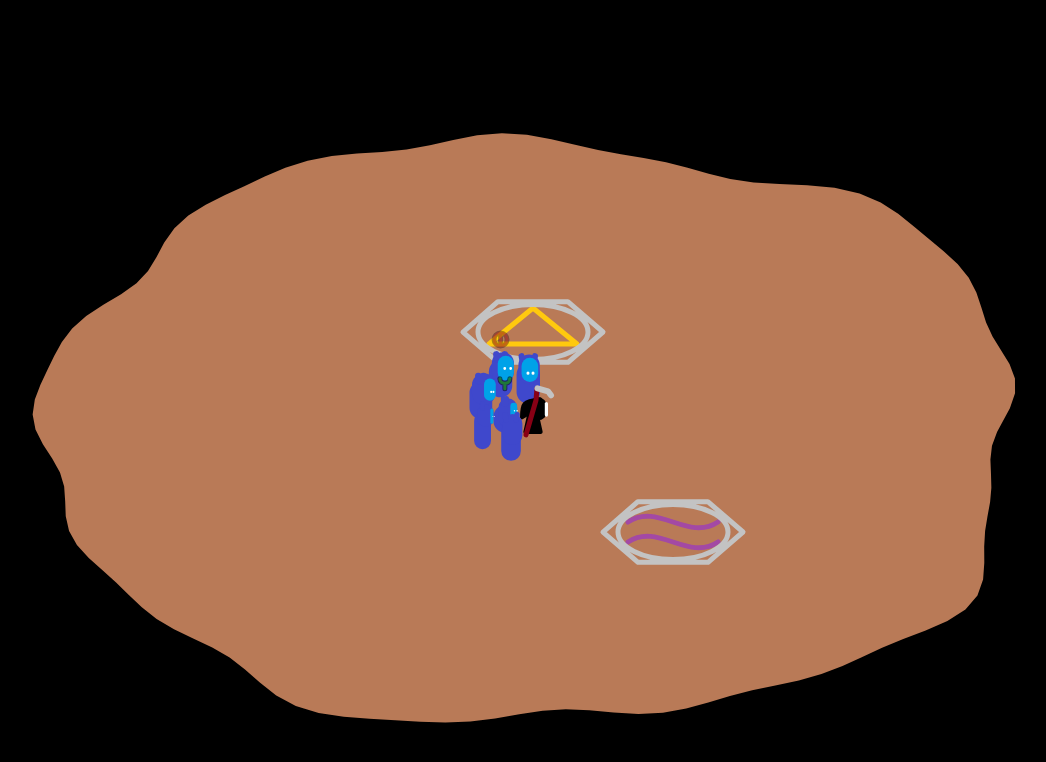
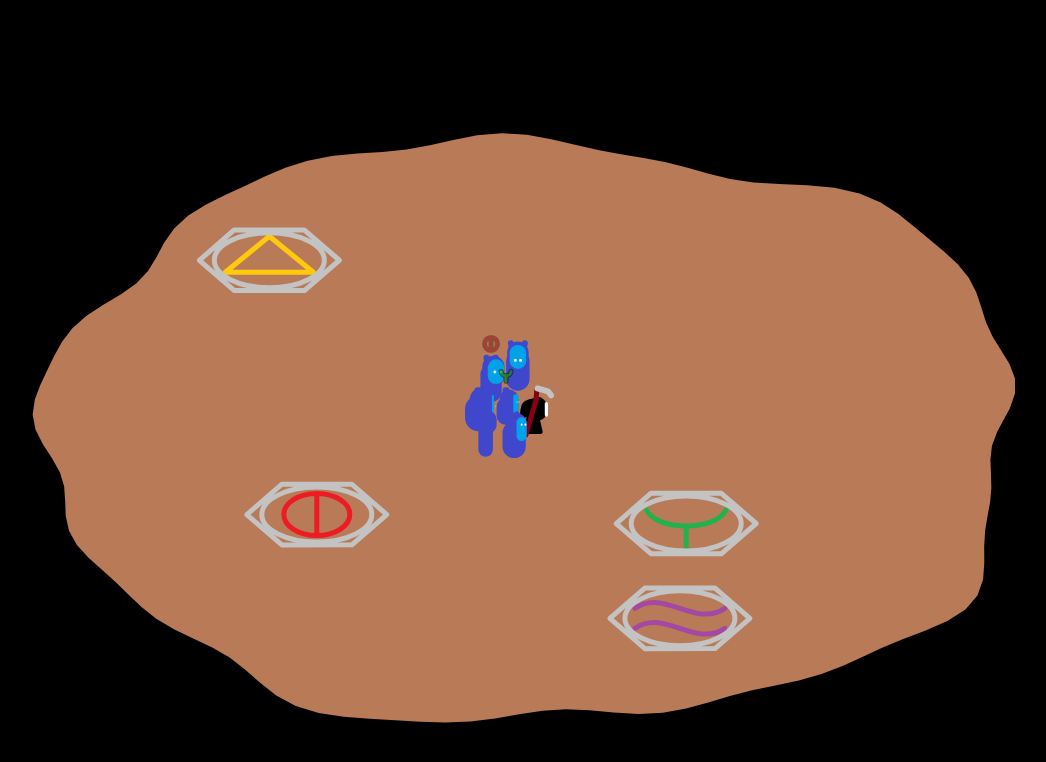
Before and after one commit to arikwex/soula-cola, a website: page index.html in a window 1280 px wide. Shown: the whole page, without its empty margins (107-1153 px from the left). Drawn offline with Linux system fonts and the light colour scheme.

Commit message:
Crude spawner

```diff
--- a/hitlist.txt
+++ b/hitlist.txt
@@ -7,6 +7,7 @@ HITLIST
 - THE Soda Animation
 - Soul manager behavior / level layout to match soda type
 - Audio + Music
+- Visual for mis-type
 - "meep meep meep" in desperation for their desires
 - Main menu
 - Themed font (monospace?)
--- a/index.html
+++ b/index.html
@@ -442,6 +442,7 @@
   var LIGHT_GRAY = "#C3C3C3";
   var DARK_RED = "#880015";
   var BROWN = "#B97A57";
+  var RED = "#ED1C24";
   var ORANGE = "#FFC90E";
   var GREEN = "#22B14C";
   var TEAL = "#99D9EA";
@@ -716,7 +717,7 @@
     let self = null;
     let vx = 0;
     let vy = 0;
-    let SPEED = 40 + Math.random() * 110;
+    let SPEED = 70 + Math.random() * 40;
     let HEIGHT = 0.9 + Math.random() * 1;
     let WIDTH = 0.9 + Math.random() * 0.4;
     let FACE_HEIGHT = Math.random() * 8;
@@ -1001,73 +1002,6 @@
   }
   var soul_default = Soul;
 
-  // src/soul-manager.js
-  function SoulManager() {
-    let soulRequests = /* @__PURE__ */ new Map();
-    let tick2 = 0;
-    let availableEmotes = [EMOTE.TRIANGLE, EMOTE.YOTA, EMOTE.CIRCLE, EMOTE.WAVE];
-    function assignSoulEmote(soul, emote) {
-      if (soul == null) {
-        return;
-      }
-      soulRequests.set(soul, {
-        emote,
-        time: Date.now()
-      });
-      emit("assign-emote", { soul, emote });
-    }
-    function getSoulEmote(soul) {
-      return soulRequests.get(soul);
-    }
-    function isSoulAssigned(soul) {
-      return getSoulEmote(soul) !== void 0;
-    }
-    function getNumAssignments() {
-      return soulRequests.size;
-    }
-    function clearAssignement(soul) {
-      return soulRequests.delete(soul);
-    }
-    function clearAll() {
-      soulRequests.clear();
-    }
-    function getRandomFreeSoul() {
-      const souls = getObjectsByTag("soul");
-      const freeSouls = souls.filter((x) => !isSoulAssigned(x));
-      if (freeSouls.length == 0) {
-        return null;
-      }
-      return freeSouls[Math.floor(Math.random() * freeSouls.length)];
-    }
-    function getRandomEmote() {
-      return availableEmotes[Math.floor(Math.random() * availableEmotes.length)];
-    }
-    function render(ctx2) {
-    }
-    function update(dT) {
-      tick2 += dT;
-      if (tick2 < 1) {
-        return;
-      }
-      tick2 -= 1;
-      const numAssignments = getNumAssignments();
-      if (numAssignments == 0) {
-        assignSoulEmote(getRandomFreeSoul(), getRandomEmote());
-      } else {
-        if (Math.random() > 0.5) {
-          assignSoulEmote(getRandomFreeSoul(), getRandomEmote());
-        }
-      }
-    }
-    return {
-      update,
-      render,
-      tags: ["soul-manager"],
-      order: 0
-    };
-  }
-  var soul_manager_default = SoulManager;
-
   // src/gateway.js
   function Gateway(cx, cy, emote) {
     let activeTimer = 0;
@@ -1156,6 +1090,11 @@
       const dy = ty - cy;
       return dx * dx + dy * dy * 2 < 65 * 65;
     }
+    function isTooCloseToGate(tx, ty) {
+      const dx = tx - cx;
+      const dy = ty - cy;
+      return dx * dx + dy * dy * 2 < 130 * 130;
+    }
     function refreshActive() {
       activeTimer = 0.2;
     }
@@ -1175,6 +1114,7 @@
       update,
       render,
       inRegion,
+      isTooCloseToGate,
       refreshActive,
       getX,
       getY,
@@ -1185,6 +1125,105 @@
     };
   }
   var gateway_default = Gateway;
+
+  // src/soul-manager.js
+  function SoulManager() {
+    let soulRequests = /* @__PURE__ */ new Map();
+    let tick2 = 0;
+    let availableEmotes = [EMOTE.TRIANGLE, EMOTE.YOTA, EMOTE.CIRCLE, EMOTE.WAVE];
+    function assignSoulEmote(soul, emote) {
+      if (soul == null) {
+        return;
+      }
+      soulRequests.set(soul, {
+        emote,
+        time: Date.now()
+      });
+      emit("assign-emote", { soul, emote });
+    }
+    function getSoulEmote(soul) {
+      return soulRequests.get(soul);
+    }
+    function isSoulAssigned(soul) {
+      return getSoulEmote(soul) !== void 0;
+    }
+    function getNumAssignments() {
+      return soulRequests.size;
+    }
+    function clearAssignement(soul) {
+      return soulRequests.delete(soul);
+    }
+    function clearAll() {
+      soulRequests.clear();
+    }
+    function getRandomFreeSoul() {
+      const souls = getObjectsByTag("soul");
+      const freeSouls = souls.filter((x) => !isSoulAssigned(x));
+      if (freeSouls.length == 0) {
+        return null;
+      }
+      return freeSouls[Math.floor(Math.random() * freeSouls.length)];
+    }
+    function getRandomEmote() {
+      return availableEmotes[Math.floor(Math.random() * availableEmotes.length)];
+    }
+    function getNumGateways() {
+      return getObjectsByTag("gateway").length;
+    }
+    function spawnRandomGateway() {
+      const emote = getRandomEmote();
+      const gateways = getObjectsByTag("gateway");
+      let sx = 0;
+      let sy = 0;
+      for (let i = 0; i < 200; i++) {
+        sx = (Math.random() - 0.5) * 800;
+        sy = (Math.random() - 0.5) * 600;
+        const CM = Math.sqrt(sx * sx + sy * sy * 2.8);
+        if (CM > 390) {
+          sx = 390 * sx / CM;
+          sy = 390 * sy / CM;
+        }
+        let isValid = true;
+        for (let j = 0; j < gateways.length; j++) {
+          if (gateways[j].isTooCloseToGate(sx, sy)) {
+            isValid = false;
+            break;
+          }
+        }
+        if (isValid) {
+          break;
+        }
+      }
+      add(new gateway_default(sx, sy, emote));
+    }
+    function render(ctx2) {
+    }
+    function update(dT) {
+      tick2 += dT;
+      if (tick2 < 1) {
+        return;
+      }
+      tick2 -= 1;
+      const numAssignments = getNumAssignments();
+      if (numAssignments == 0) {
+        assignSoulEmote(getRandomFreeSoul(), getRandomEmote());
+      } else {
+        if (Math.random() > 0.75) {
+          assignSoulEmote(getRandomFreeSoul(), getRandomEmote());
+        }
+      }
+      if (getNumGateways() < availableEmotes.length) {
+        spawnRandomGateway();
+      }
+    }
+    return {
+      update,
+      render,
+      tags: ["soul-manager"],
+      order: 0
+    };
+  }
+  var soul_manager_default = SoulManager;
 
   // src/hex-particle.js
   function HexParticle(cx, cy, emote) {
@@ -1385,8 +1424,6 @@
     add(new arena_default());
     add(new soul_manager_default());
     add(new interaction_default());
-    add(new gateway_default(0, -100, EMOTE.TRIANGLE));
-    add(new gateway_default(140, 100, EMOTE.WAVE));
     add(new grim_default(0, 0));
     for (let i = 0; i < 6; i++) {
       add(new soul_default(-50 - 15 * i, Math.cos(i * 2) * 20));
--- a/src/main.js
+++ b/src/main.js
@@ -13,8 +13,8 @@ function initialize() {
     add(new Arena());
     add(new SoulManager());
     add(new Interaction());
-    add(new Gateway(0, -100, EMOTE.TRIANGLE));
-    add(new Gateway(140, 100, EMOTE.WAVE));
+    // add(new Gateway(0, -100, EMOTE.TRIANGLE));
+    // add(new Gateway(140, 100, EMOTE.WAVE));
     add(new Grim(0, 0));
     for (let i = 0; i < 6; i++) {
         add(new Soul(-50 - 15 * i, Math.cos(i * 2) * 20));
--- a/src/soul.js
+++ b/src/soul.js
@@ -9,7 +9,7 @@ function Soul(x, y) {
     let self = null;
     let vx = 0;
     let vy = 0;
-    let SPEED = 40 + Math.random() * 110;
+    let SPEED = 70 + Math.random() * 40;
 
     let HEIGHT = 0.9 + Math.random() * 1.0; // 0.9 - 1.9
     let WIDTH = 0.9 + Math.random() * 0.4; // 0.9 - 1.3
```
Also changed, not shown: src/gateway.js (+8 -1 lines), src/soul-manager.js (+40 -3 lines), 1 other file.
